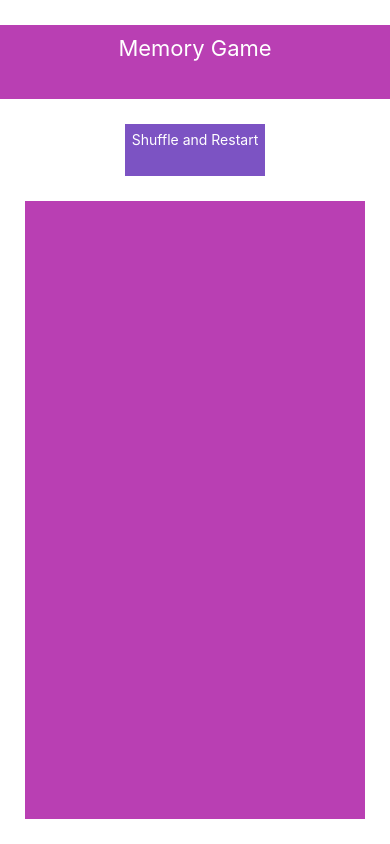
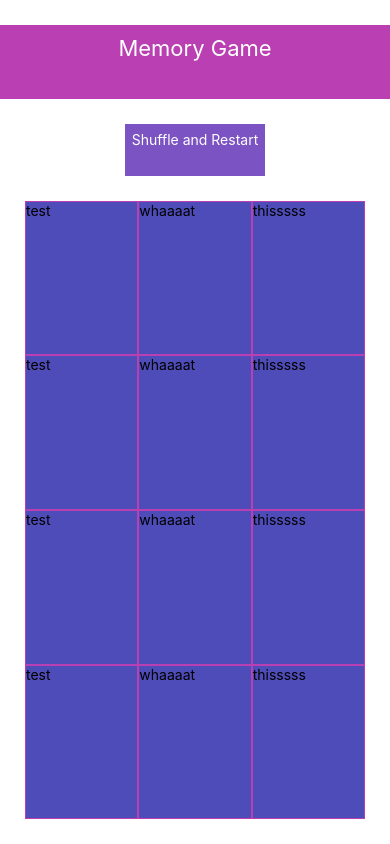
Before and after one commit to dglmartins/react_native_memory_game, a React Native app: screen / in a window 390 px wide. Built offline with nearby package versions, Linux system fonts and the light colour scheme.

Commit message:
Built card grid

```diff
--- a/App.js
+++ b/App.js
@@ -6,6 +6,7 @@ import { Provider } from 'react-redux';
 import Header from './components/Header';
 import ShuffleButton from './components/ShuffleButton';
 import GameContainer from './components/GameContainer';
+import CardRow from './components/CardRow';
 
 export default class App extends React.Component {
   render() {
@@ -15,7 +16,12 @@ export default class App extends React.Component {
           <Header title="Memory Game"/>
           <View style={{flex: 10}}>
             <ShuffleButton/>
-            <GameContainer/>
+            <GameContainer>
+              <CardRow/>
+              <CardRow/>
+              <CardRow/>
+              <CardRow/>
+            </GameContainer>
           </View>
           {/* <Text>Open up App.js to start working on your app!</Text>
           <Text>Changes you make will automatically reload.</Text>
--- /dev/null
+++ b/components/Card.js
@@ -0,0 +1,27 @@
+import React from 'react';
+import { StyleSheet, Text, View } from 'react-native';
+import colors from '../utils/colors';
+
+
+// import { getCardStyle } from '../../utils/helpers';
+// import './card.css';
+
+const Card = (props) => {
+  // const { card, handleCardClick } = props;
+  // const style = getCardStyle(card)
+  return (
+    <View style={styles.card}>
+      <Text>{props.word}</Text>
+    </View>
+  );
+};
+
+const styles = StyleSheet.create({
+  card: {
+    flex: 1,
+    margin: 1,
+  	backgroundColor: colors.blue,
+  }
+})
+
+export default Card;
--- /dev/null
+++ b/components/CardRow.js
@@ -0,0 +1,29 @@
+import React from 'react';
+import { StyleSheet, View } from 'react-native';
+import colors from '../utils/colors';
+import Card from './Card';
+
+// import { getCardStyle } from '../../utils/helpers';
+// import './card.css';
+
+const CardRow = (props) => {
+  // const { card, handleCardClick } = props;
+  // const style = getCardStyle(card)
+  return (
+    <View style={styles.cardRow}>
+      <Card word="test"/>
+      <Card word="whaaaat"/>
+      <Card word="thisssss"/>
+    </View>
+
+  );
+};
+
+const styles = StyleSheet.create({
+  cardRow: {
+    flex: 1,
+    flexDirection: "row"
+  }
+})
+
+export default CardRow;
--- a/components/GameContainer.js
+++ b/components/GameContainer.js
@@ -15,8 +15,9 @@ const styles = StyleSheet.create({
     margin: 25,
     height: 5,
   	backgroundColor: colors.pink,
+    flexDirection: "column",
   }
-})
+});
 
 
 export default GameContainer;
--- a/components/ShuffleButton.js
+++ b/components/ShuffleButton.js
@@ -22,6 +22,6 @@ const styles = StyleSheet.create({
     textAlign: 'center',
     color: colors.white
   }
-})
+});
 
 export default ShuffleButton;
```
